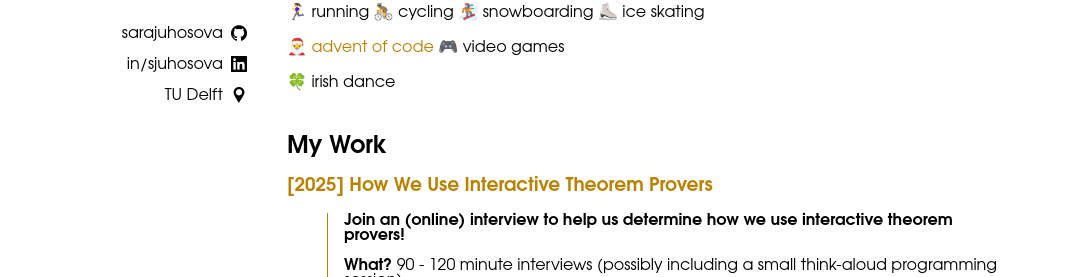
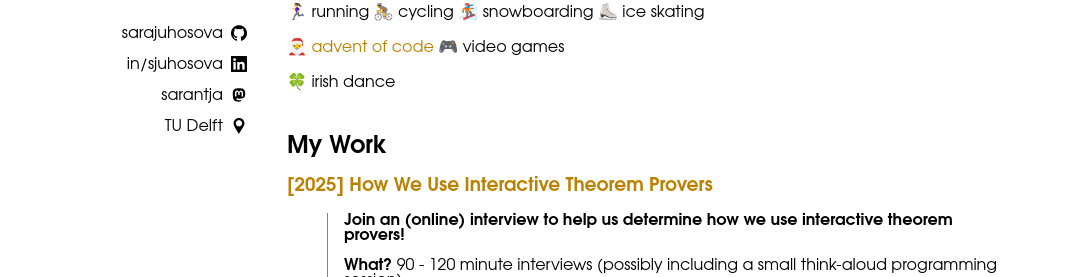
Before and after one commit to sarajuhosova/sarajuhosova.github.io, a Jekyll site: the page built from index.md, in a window 1280 px wide. Shown: the part 320-597 px from the top of the page, without its empty margins (98-1171 px from the left). Built offline with Jekyll 4.4.1, drawn with Linux system fonts in a browser that asks for light colours.

Commit message:
Add link to Mastodon

```diff
--- a/_includes/about.html
+++ b/_includes/about.html
@@ -12,6 +12,11 @@
     <img class="icon" src="/assets/icons/linkedin.png">
 </a>
 <br>
+<a class="info" rel="me" href="https://mastodon.social/@sarantja">
+    <span>sarantja</span>
+    <img class="icon" src="/assets/icons/mastodon.svg">
+</a>
+<br>
 <a class="info" href="https://pl.ewi.tudelft.nl/">
     <span>TU Delft</span>
     <img class="icon" src="/assets/icons/location.png">
```
Also changed, not shown: assets/icons/mastodon.svg (added).
